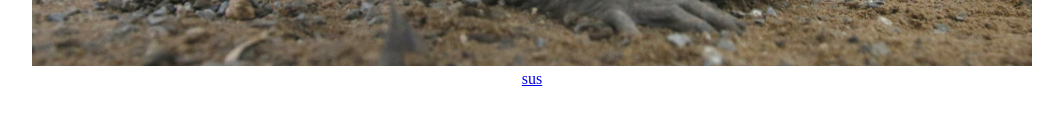
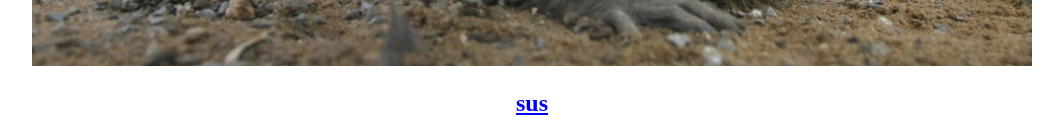
Before and after one commit to slo-1c-09-2021/s1, a plain HTML site: page index.html in a window 1280 px wide. Shown: the part 1711-1845 px from the top of the page, without its empty margins (108-1171 px from the left). Before the commit the page ends 1807 px from the top, so only its background shows below. Drawn offline with Linux system fonts and the light colour scheme.

Commit message:
Update index.html

```diff
--- a/index.html
+++ b/index.html
@@ -19,6 +19,6 @@
 
 <img src="monks.jpg" width=1000> <br />
 <img src="monki.jpeg" width=1000> <br />
-<a href="https://www.nytimes.com/2017/09/11/us/selfie-monkey-lawsuit-settlement.html" target="_blank" title="more monke?????">sus</a>
+<a href="https://www.nytimes.com/2017/09/11/us/selfie-monkey-lawsuit-settlement.html" target="_blank" title="more monke?????"><h2>sus</h2></a>
 </body>
 </html>
```
